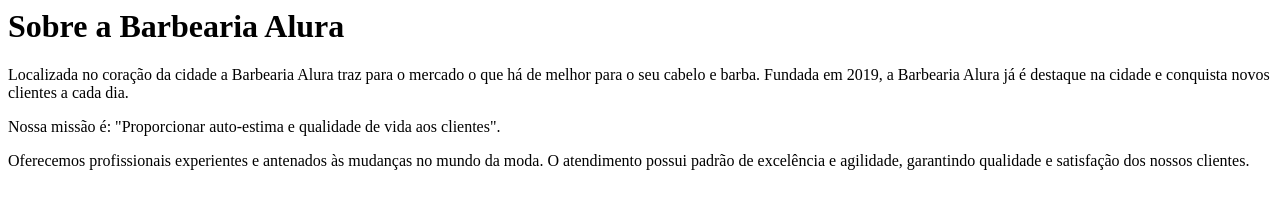
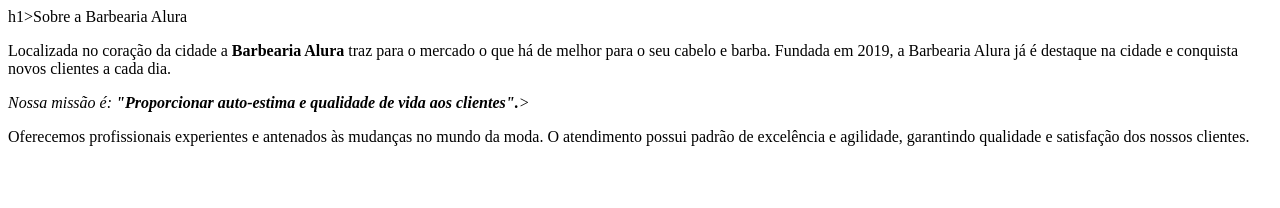
Before and after one commit to trevisana/barbearia_alura, a plain HTML site: page index.html in a window 1280 px wide. Drawn offline with Linux system fonts and the light colour scheme.

Commit message:
Update index.html

```diff
--- a/index.html
+++ b/index.html
@@ -1,7 +1,7 @@
-<h1>Sobre a Barbearia Alura</h1>
+h1>Sobre a Barbearia Alura</h1>
 
-<p>Localizada no coração da cidade a Barbearia Alura traz para o mercado o que há de melhor para o seu cabelo e barba. Fundada em 2019, a Barbearia Alura já é destaque na cidade e conquista novos clientes a cada dia.</p>
+<p>Localizada no coração da cidade a <STRONG>Barbearia Alura</STRONG> traz para o mercado o que há de melhor para o seu cabelo e barba. Fundada em 2019, a Barbearia Alura já é destaque na cidade e conquista novos clientes a cada dia.</p>
 
-<p>Nossa missão é: "Proporcionar auto-estima e qualidade de vida aos clientes".</p>
+<p><em>Nossa missão é: <strong>"Proporcionar auto-estima e qualidade de vida aos clientes".</strong>></em></p>
 
 <p>Oferecemos profissionais experientes e antenados às mudanças no mundo da moda. O atendimento possui padrão de excelência e agilidade, garantindo qualidade e satisfação dos nossos clientes.</p>
```
